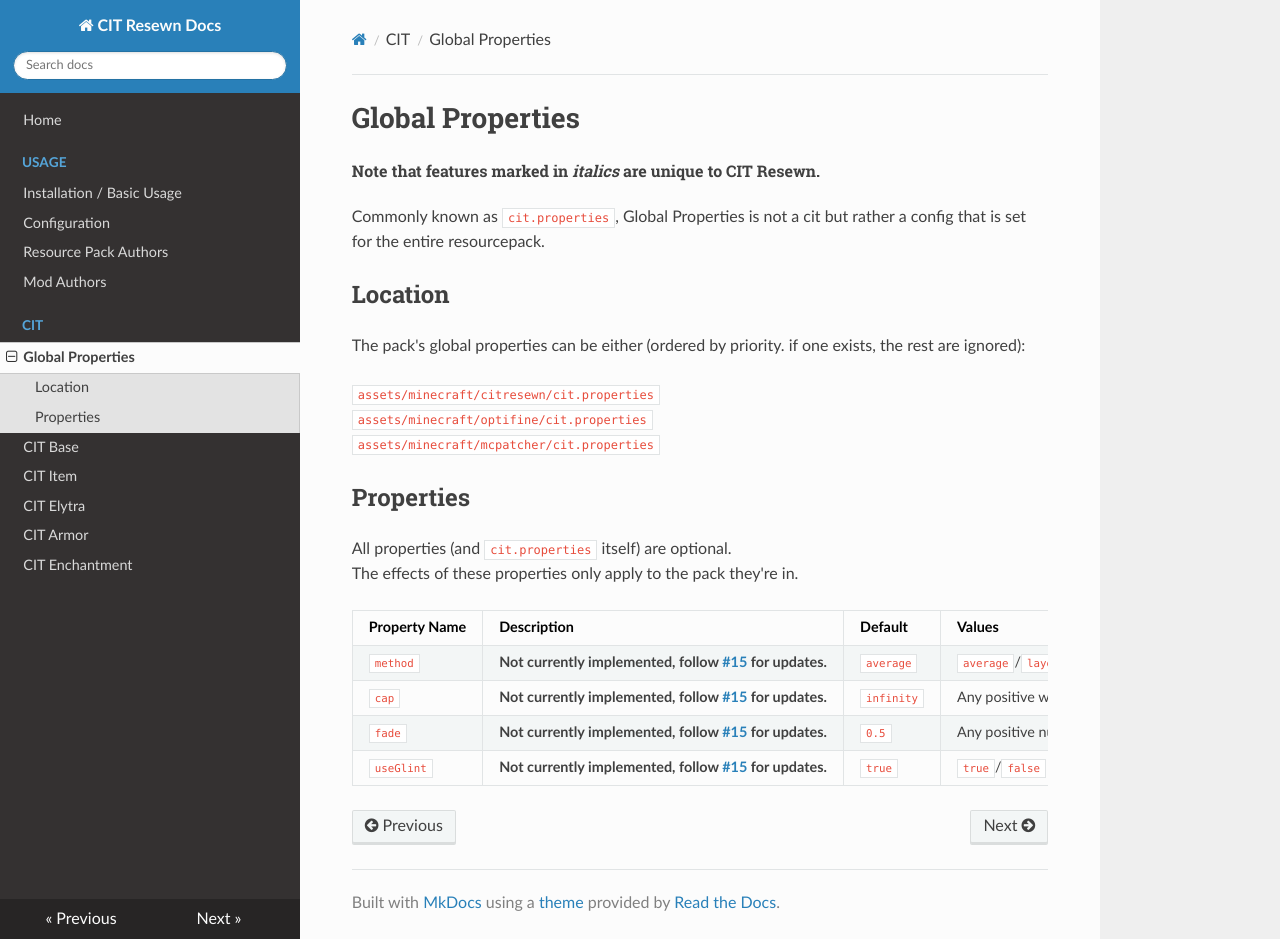
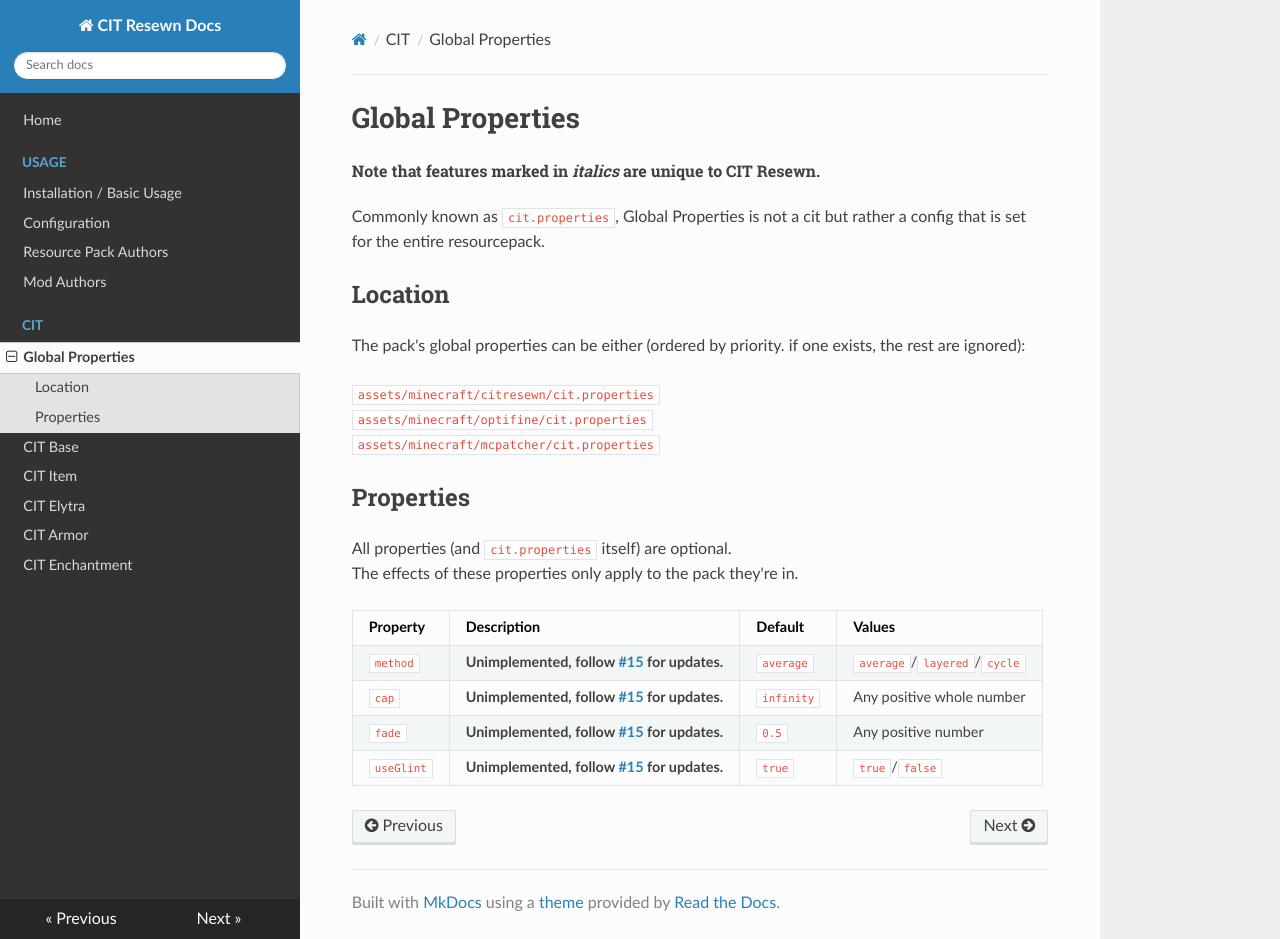
Before and after one commit to SHsuperCM/CITResewn, an MkDocs documentation site: the page built from docs/cit/global.md, in a window 1280 px wide and 939 px high. Built offline with MkDocs 1.6.1, drawn with Linux system fonts in a browser that asks for light colours; nearby versions of some CDN libraries.

Commit message:
Formatting

```diff
--- a/docs/cit/global.md
+++ b/docs/cit/global.md
@@ -17,9 +17,9 @@
 All properties (and `cit.properties` itself) are optional.
 The effects of these properties only apply to the pack they're in.
 
-| Property Name | Description | Default | Values |
+| Property | Description | Default | Values |
 | --- | --- | --- | --- |
-| `method` | **Not currently implemented, follow [#15](https://github.com/SHsuperCM/CITResewn/issues/15) for updates.** | `average` | `average`/`layered`/`cycle` |
-| `cap` | **Not currently implemented, follow [#15](https://github.com/SHsuperCM/CITResewn/issues/15) for updates.** | `infinity` | Any positive whole number |
-| `fade` | **Not currently implemented, follow [#15](https://github.com/SHsuperCM/CITResewn/issues/15) for updates.** | `0.5` | Any positive number |
-| `useGlint` | **Not currently implemented, follow [#15](https://github.com/SHsuperCM/CITResewn/issues/15) for updates.** | `true` | `true`/`false` |
+| `method` | **Unimplemented, follow [#15](https://github.com/SHsuperCM/CITResewn/issues/15) for updates.** | `average` | `average`/`layered`/`cycle` |
+| `cap` | **Unimplemented, follow [#15](https://github.com/SHsuperCM/CITResewn/issues/15) for updates.** | `infinity` | Any positive whole number |
+| `fade` | **Unimplemented, follow [#15](https://github.com/SHsuperCM/CITResewn/issues/15) for updates.** | `0.5` | Any positive number |
+| `useGlint` | **Unimplemented, follow [#15](https://github.com/SHsuperCM/CITResewn/issues/15) for updates.** | `true` | `true`/`false` |
```
Also changed, not shown: 2 other files.
